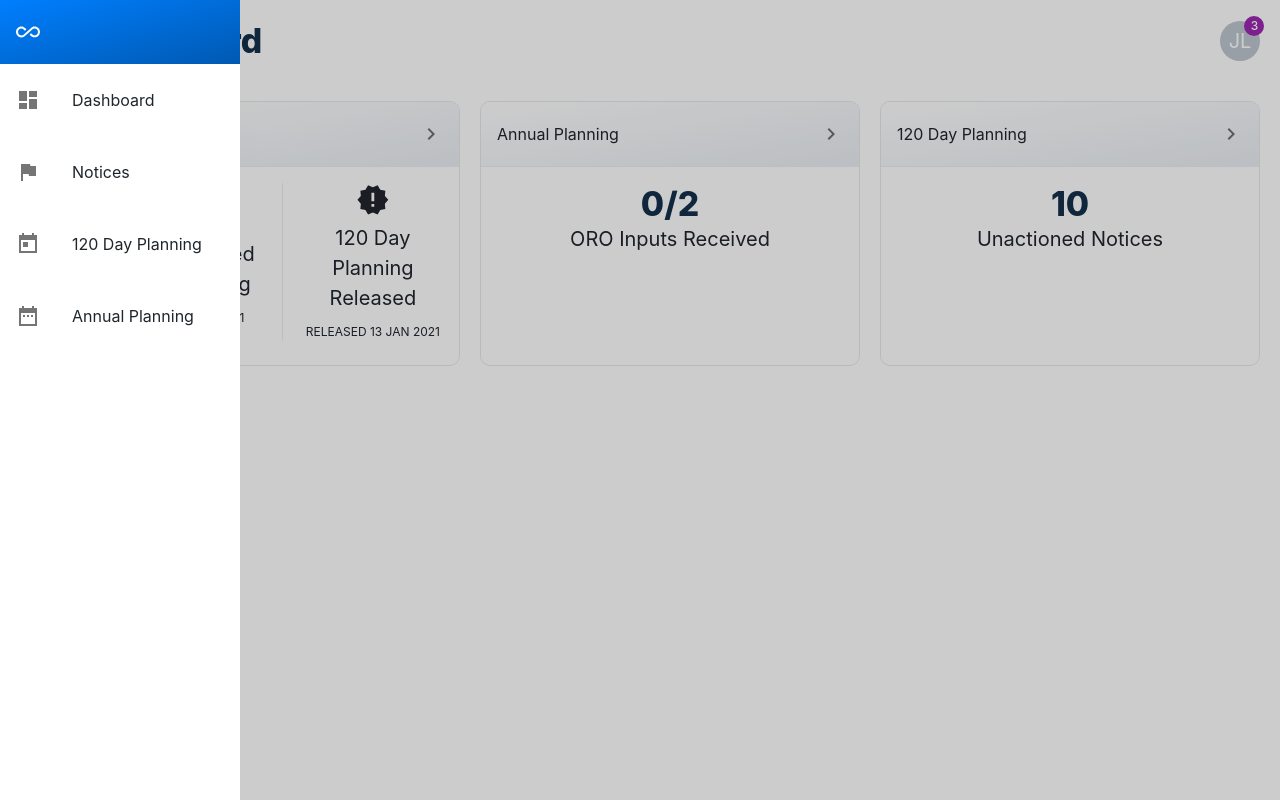
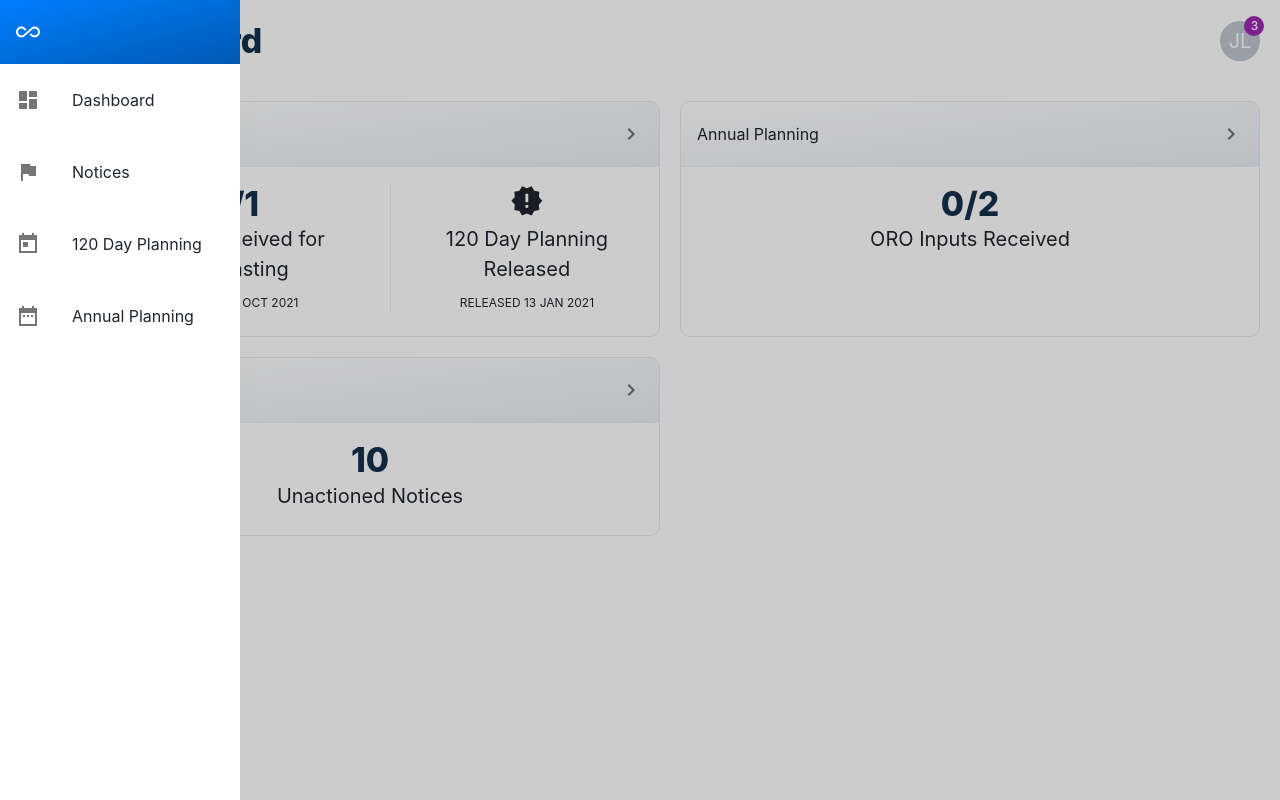
Before and after one commit to TokenChingy/infini, a React (Vite) app: page / in a window 1280 px wide. Built offline with nearby package versions, Linux system fonts and the light colour scheme.

Commit message:
Changes responsive grid for modules on dashboard.

```diff
--- a/src/Pages/Dashboard/index.tsx
+++ b/src/Pages/Dashboard/index.tsx
@@ -16,7 +16,7 @@ export default function Dashboard(props: DashboardProps): JSX.Element {
 
   return (
     <Grid container={true} spacing={2} alignItems={"stretch"}>
-      <Grid item={true} xs={12} sm={6} md={4}>
+      <Grid item={true} xs={12} md={6} xl={4}>
         <ModuleTile
           module={"120 Day Planning"}
           content={[
@@ -40,7 +40,7 @@ export default function Dashboard(props: DashboardProps): JSX.Element {
           ]}
         />
       </Grid>
-      <Grid item={true} xs={12} sm={6} md={4}>
+      <Grid item={true} xs={12} md={6} xl={4}>
         <ModuleTile
           module={"Annual Planning"}
           content={[
@@ -51,7 +51,7 @@ export default function Dashboard(props: DashboardProps): JSX.Element {
           ]}
         />
       </Grid>
-      <Grid item={true} xs={12} sm={6} md={4}>
+      <Grid item={true} xs={12} md={6} xl={4}>
         <ModuleTile
           module={"120 Day Planning"}
           content={[
```
